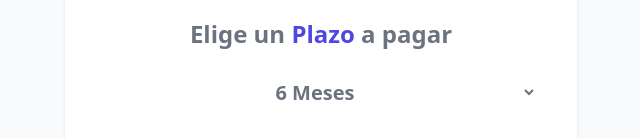
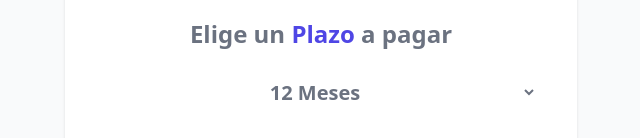
Before and after one commit to liquindoi/cotizador-prestamos-react, a React (Vite) app: page / in a window 1280 px wide. Shown: the part 428-566 px from the top of the page, without its empty margins (319-959 px from the left). Built offline with nearby package versions, Linux system fonts and the light colour scheme.

Commit message:
Creando el State de los meses a pagar

```diff
--- a/src/App.jsx
+++ b/src/App.jsx
@@ -4,8 +4,10 @@ import Button from "./components/Button";
 import { formatearDinero } from './helpers'; // No es necesario poner el nombre del fichero al haberlo llamado index.js
 
 function App() {
-    // [] variable, funcion que modifica la variable; () valor inicial de la variable
+  // Definimos un nuevo state (meses)
+  // [] variable, funcion que modifica la variable; () valor inicial de la variable
     const [cantidad, setCantidad] = useState(10000); // Destructuring del arreglo propocionado por la función
+    const [meses, setMeses] = useState(12);
 
     const MIN = 0;
     const MAX = 20000;
@@ -79,7 +81,9 @@ function App() {
         </h2>
 
       <select className='mt-5 w-full p-2 bg-white border-gray-300 rounded-lg text-center
-                        text-xl font-bold text-gray-500'>
+                        text-xl font-bold text-gray-500'
+                        value={meses}
+                        onChange = { e => { setMeses(+e.target.value)}}>
         <option value="6">6 Meses</option>
         <option value="12">12 Meses</option>
         <option value="24">24 Meses</option>
```
